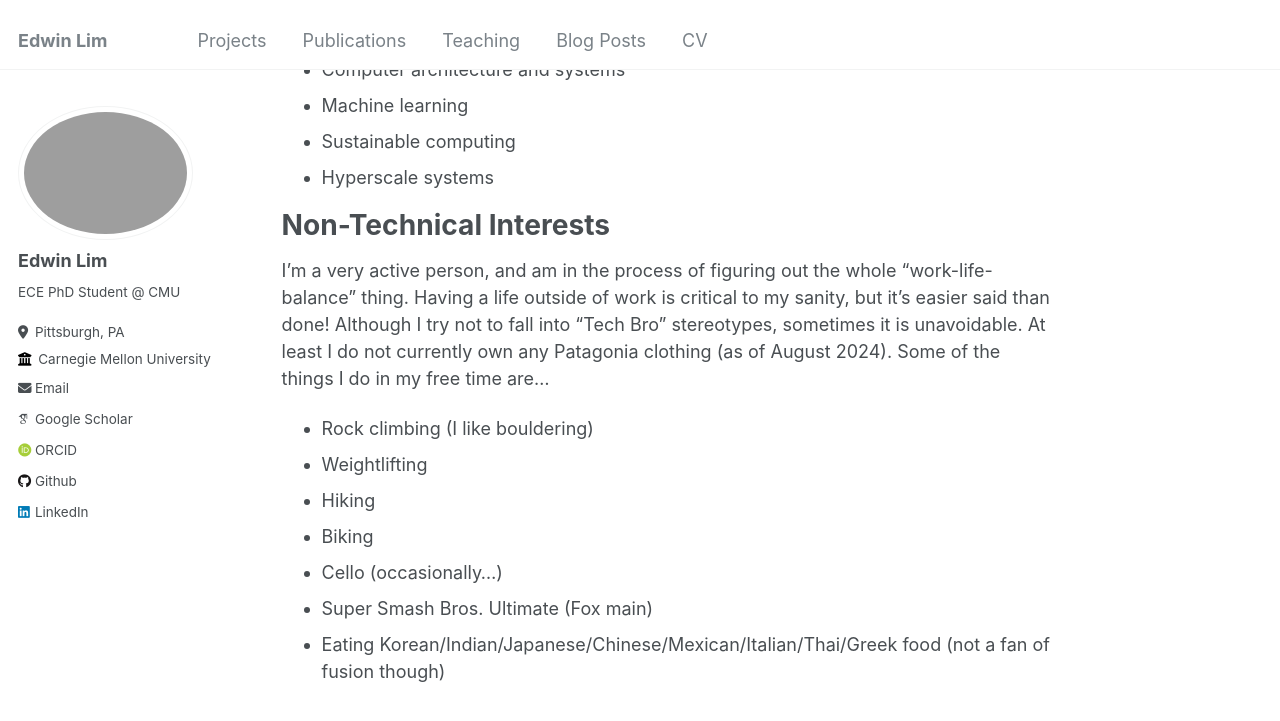
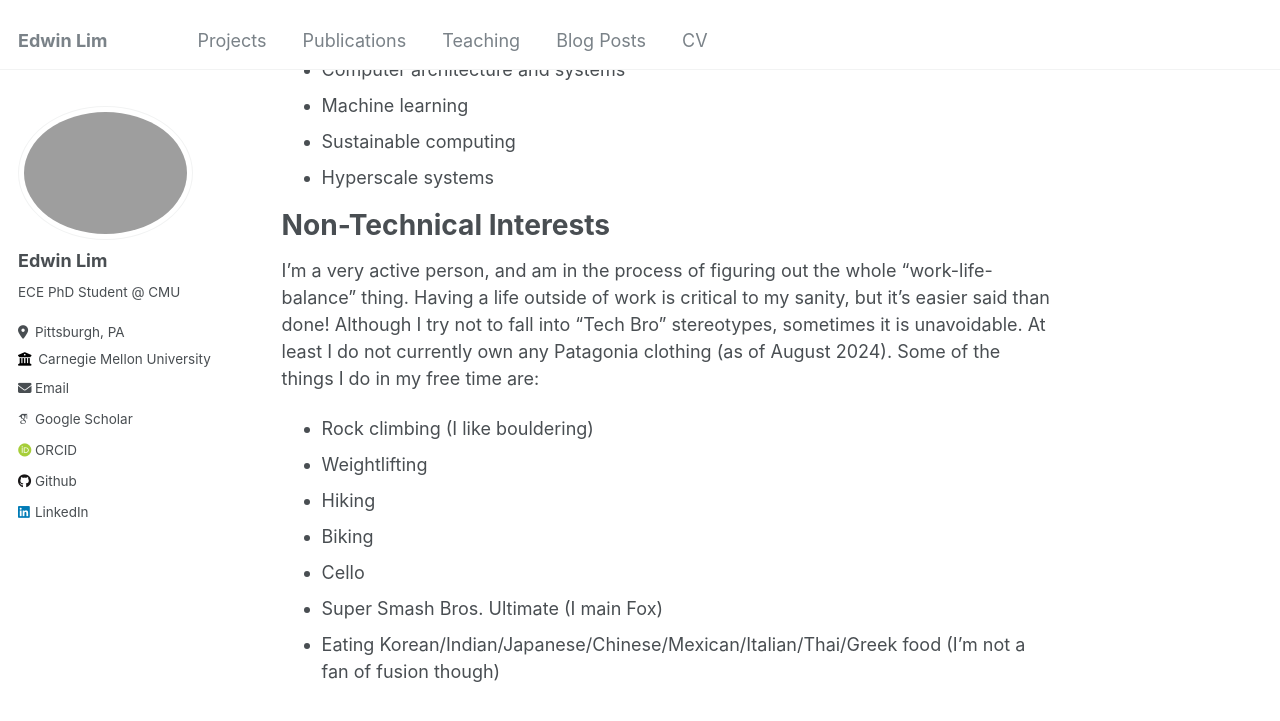
Before and after one commit to edwinlim0919/edwinlim0919.github.io, a Jekyll site: the page built from _pages/about.md, in a window 1280 px wide and 900 px high, scrolled down 770 px. Shown: the top 721 px of the window. Built offline with Jekyll 4.4.1, drawn with Linux system fonts in a browser that asks for light colours; some web fonts are replaced.

Commit message:
added CV and tweaks to about page

```diff
--- a/_pages/about.md
+++ b/_pages/about.md
@@ -25,11 +25,11 @@ In general, **I love working at the intersection of hardware and software to mak
 
 Non-Technical Interests
 ======
-I'm a very active person, and am in the process of figuring out the whole "work-life-balance" thing. Having a life outside of work is critical to my sanity, but it's easier said than done! Although I try not to fall into "Tech Bro" stereotypes, sometimes it is unavoidable. At least I do not currently own any Patagonia clothing (as of August 2024). Some of the things I do in my free time are...
+I'm a very active person, and am in the process of figuring out the whole "work-life-balance" thing. Having a life outside of work is critical to my sanity, but it's easier said than done! Although I try not to fall into "Tech Bro" stereotypes, sometimes it is unavoidable. At least I do not currently own any Patagonia clothing (as of August 2024). Some of the things I do in my free time are:
 - Rock climbing (I like bouldering)
 - Weightlifting
 - Hiking
 - Biking
-- Cello (occasionally...)
-- Super Smash Bros. Ultimate (Fox main)
-- Eating Korean/Indian/Japanese/Chinese/Mexican/Italian/Thai/Greek food (not a fan of fusion though)
+- Cello
+- Super Smash Bros. Ultimate (I main Fox)
+- Eating Korean/Indian/Japanese/Chinese/Mexican/Italian/Thai/Greek food (I'm not a fan of fusion though)
```
Also changed, not shown: _pages/cv.md (+3 -53 lines), 1 other file.
